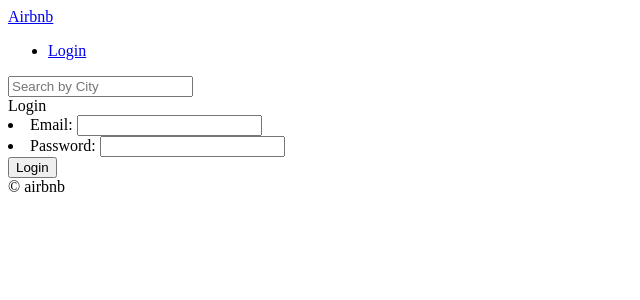
After one commit to DarrenKwonDev/airbnb_clone_final, a Django app: page /users/login in a window 1280 px wide. The commit adds this page. Shown: the top 300 px of the page, without its empty margins (0-640 px from the left). Run offline with Django 3.2, Linux system fonts and the light colour scheme.

Commit message:
local login

```diff
--- a/config/urls.py
+++ b/config/urls.py
@@ -21,6 +21,7 @@
 urlpatterns = [
     path("", include("core.urls", namespace="core"),),
     path("rooms/", include("rooms.urls", namespace="rooms")),
+    path("users/", include("users.urls", namespace="users")),
     path("admin/", admin.site.urls),
 ]
 
--- a/templates/base.html
+++ b/templates/base.html
@@ -15,6 +15,7 @@
       {% endblock search-bar %}
     </header>
 
-    {% block content %} {% endblock %} {% include "partials/footer.html"%}
+    {% block content %} {% endblock %}
+    {% include "partials/footer.html"%}
   </body>
 </html>
--- a/templates/partials/nav.html
+++ b/templates/partials/nav.html
@@ -2,6 +2,6 @@
   <a href="{% url "core:home" %}">Airbnb</a>
   <ul>
     <li>
-      <a href="#">Login</a>
+      <a href="{% url "users:login" %}">Login</a>
     </li>
   </ul>
--- /dev/null
+++ b/templates/users/login.html
@@ -0,0 +1,15 @@
+<!-- base -->
+{% extends "base.html" %}
+
+<!-- pagename block -->
+{% block page_name%} Login {% endblock page_name%}
+
+<!-- block-->
+{% block content %}
+<div>Login</div>
+<form method="POST" action="{% url "users:login" %}">
+  {% csrf_token %}
+  {{form.as_ul}}
+  <button>Login</button>
+</form>
+{% endblock content %}
--- /dev/null
+++ b/users/forms.py
@@ -0,0 +1,25 @@
+from django import forms
+from . import models
+
+
+class LoginForm(forms.Form):
+
+    # passwordField는 없습니다
+    email = forms.EmailField()
+    password = forms.CharField(widget=forms.PasswordInput)
+
+    # 필드 간의 관계 등 다른 validation을 위해서는 clean함수를 사용하자.
+    # clean_[필드명] 꼴이 verbose하다고 생각하면 clena으로 한 방에 통합해도 된다.
+    def clean(self):
+        email = self.cleaned_data.get("email")
+        password = self.cleaned_data.get("password")
+
+        try:
+            user = models.User.objects.get(email=email)
+            if user.check_password(password):
+                return password
+            else:
+                # clean 메서드를 사용할 시 어느 필드에서 오류가 났는지 add_error에서 명시해줄 것
+                self.add_error("password", forms.ValidationError("password is wrong"))
+        except models.User.DoesNotExist:
+            self.add_error("email", forms.ValidationError("User does not exist"))
--- a/users/urls.py
+++ b/users/urls.py
@@ -0,0 +1,6 @@
+from django.urls import path, include
+from . import views
+
+app_name = "users"
+
+urlpatterns = [path("login", views.LoginView.as_view(), name="login")]
--- a/users/views.py
+++ b/users/views.py
@@ -1,3 +1,26 @@
 from django.shortcuts import render
+from django.views import View
+from . import forms
 
 # Create your views here.
+class LoginView(View):
+    def get(self, request):
+        form = forms.LoginForm()
+        return render(request, "users/login.html", {"form": form})
+
+    def post(self, request):
+        form = forms.LoginForm(request.POST)
+
+        # is_valid() : clean()을 전부 통과하면 True 반환
+        if form.is_valid():
+            # clean()에서 return한 data를 확인할 수 있습니다.
+            print(form.cleaned_data)
+
+        return render(request, "users/login.html", {"form": form})
+
+
+def login_view(request):
+    if request.method == "GET":
+        pass
+    if request.method == "POST":
+        pass
```
Also changed, not shown: rooms/migrations/0010_auto_20200921_2307.py (added), 1 other file.
